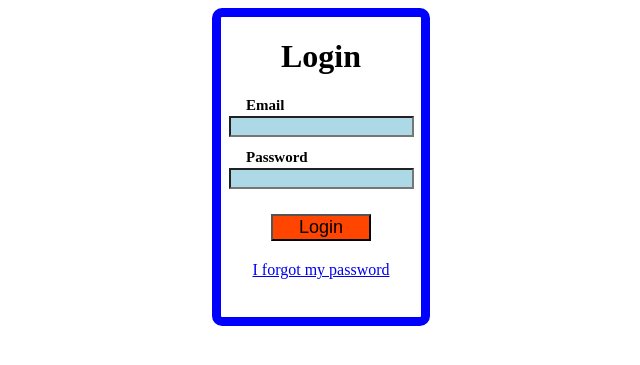
After one commit to hdorin/WT-Project, a PHP site: page /login.html in a window 1280 px wide. The commit adds this page. Shown: the top 365 px of the page, without its empty margins (319-959 px from the left). Run offline with PHP 8.4, Linux system fonts and the light colour scheme.

Commit message:
Add features to login

```diff
--- a/WT_Project/index.html
+++ b/WT_Project/index.html
@@ -31,7 +31,8 @@
                     <button type="submit" value="search">&nbsp;</button>
                 </div>
                 <a id="advsearch" href="#">Advanced search</a>
-                <input type="submit" id="btnLogin" value="Log In" />
+                <a id="btnLogin" href="login.html"/>Login</\a>
+                <a id="btnReg" href="register.html">Register</a>
             </div>
 
             <div class="navbuttons">
--- /dev/null
+++ b/WT_Project/login.html
@@ -0,0 +1,24 @@
+<!DOCTYPE html>
+
+<html lang="en" xmlns="http://www.w3.org/1999/xhtml">
+<head>
+    <meta charset="utf-8" />
+    <title>Login Page</title>
+    <link rel="stylesheet" href="resources/stylesheets/login.css" type="text/css" />
+</head>
+<body id="bodyMain">
+    <div id="lgnPanel">
+        <h1>Login</h1>
+
+        <h2>Email</h2>
+        <input id="userField" />
+        <h2>Password</h2>
+        <input id="passField" style="" />
+        <input id="lgnButton" type="submit" value="Login" />
+        <div id="frgtPass">
+            <a  href="#">I forgot my password</a>
+        </div>
+    </div>
+
+</body>
+</html>
--- /dev/null
+++ b/WT_Project/resources/stylesheets/login.css
@@ -0,0 +1,45 @@
+#bodyMain {
+    //text-align: center;
+}
+
+    #bodyMain #lgnPanel {
+        border: 9px solid #ccc;
+        width: 200px;
+        height:300px;
+        margin-left: auto;
+        margin-right: auto;
+        text-align: center;
+        border-radius: 10px;
+        border-color: blue;
+    }
+
+        #bodyMain #lgnPanel h1 {
+            //color:yellow;
+        }
+
+        #bodyMain #lgnPanel #userField, #passField {
+            background-color: lightblue;
+        }
+
+        #bodyMain #lgnPanel h2 {
+            color: black;
+            text-align:left;
+            font-size:15px;
+            margin-left:25px;
+            margin-bottom: 2px;
+
+        }
+        #bodyMain #lgnPanel #lgnButton{
+            background-color:orangered;
+            top:100px;
+            margin-top: 25px;
+            //color: orangered;
+            font-size:18px;
+            width:50%;
+        }
+
+        #bodyMain #lgnPanel #frgtPass {
+            margin-top: 20px;
+
+            //float:left;
+        }
```
Also changed, not shown: WT_Project/resources/stylesheets/app.css (+24 -3 lines).
